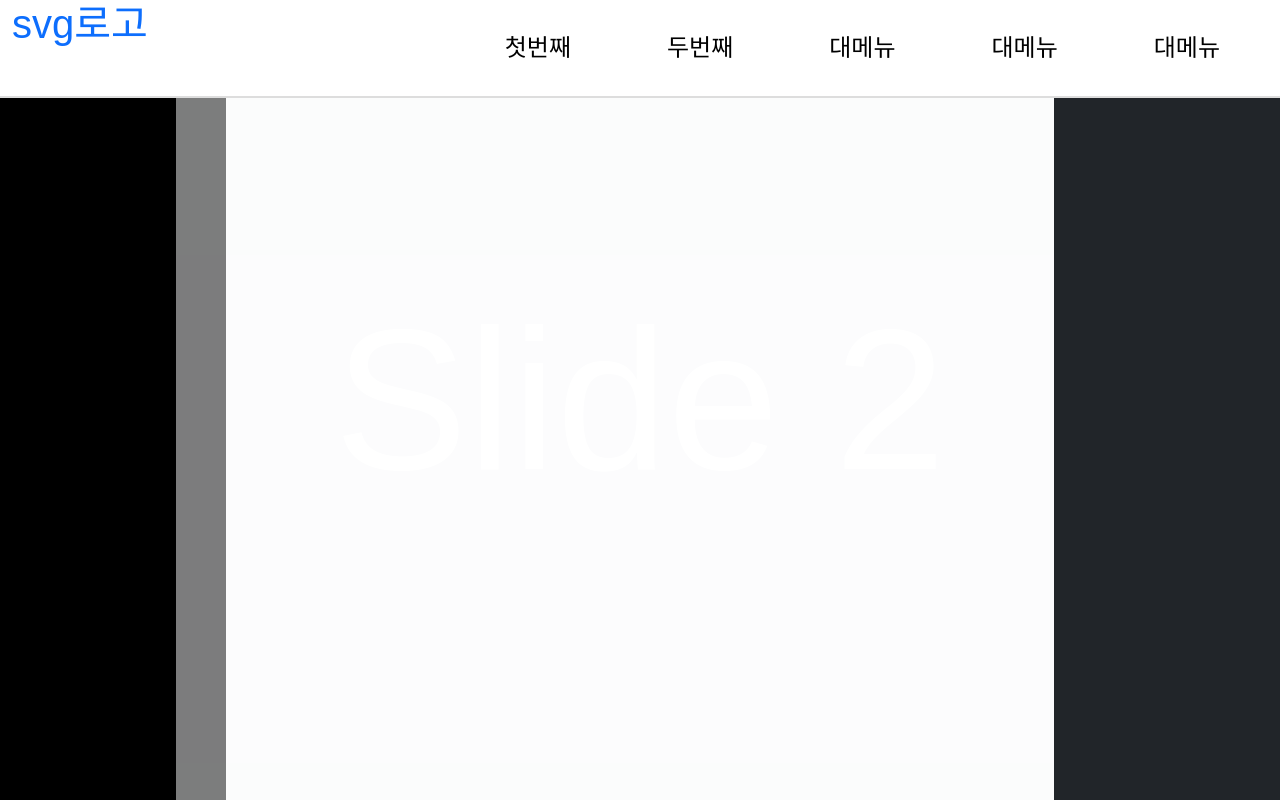
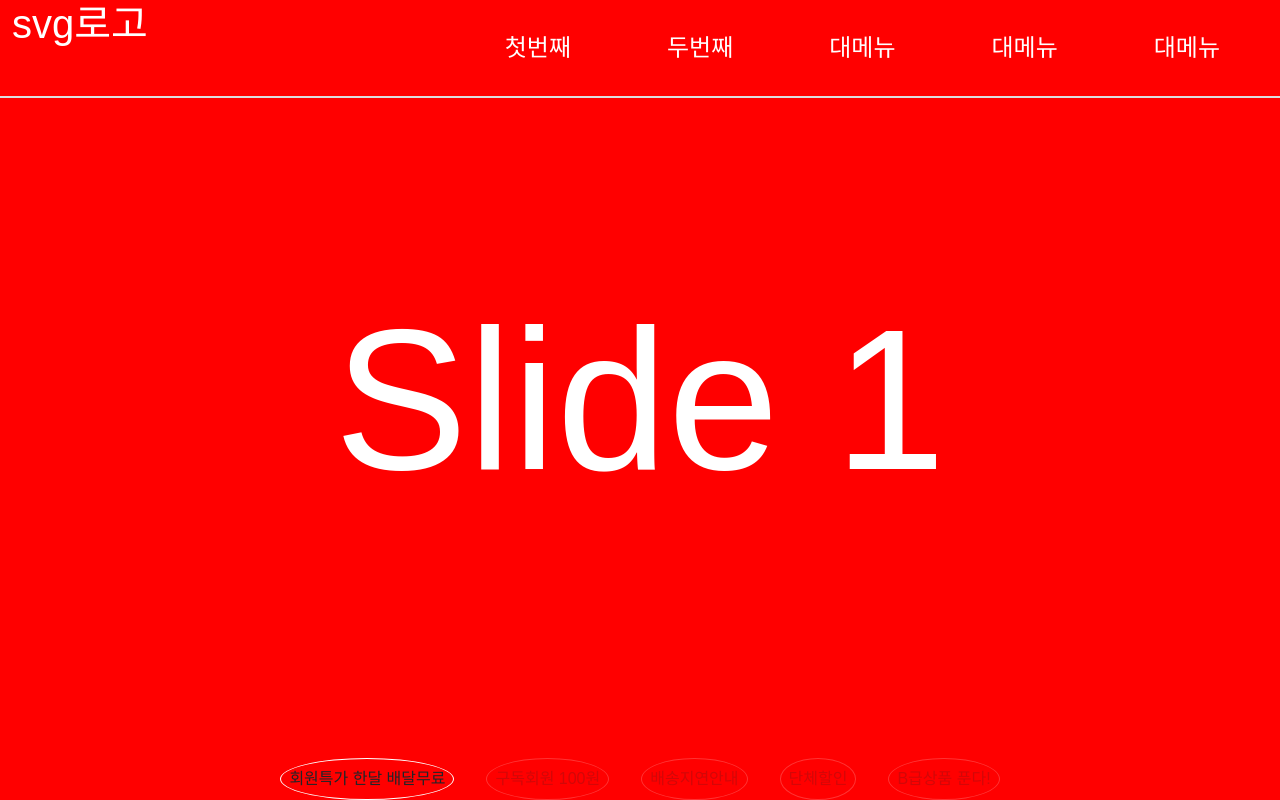
Before and after one commit to 4thdraw/vj, a plain HTML site: page public/index.html in a window 1280 px wide. Drawn offline with nearby package versions, Linux system fonts and the light colour scheme; a web font is replaced by a local one.

Commit message:
스와이퍼 커스터마이징

```diff
--- a/public/index.html
+++ b/public/index.html
@@ -13,26 +13,34 @@
   <link rel="stylesheet" href="https://unpkg.com/swiper/swiper-bundle.min.css">
 
   <!-- 커스터마이징 -->
-  <link rel="stylesheet" href="../src/layout.css">
-  <link rel="stylesheet" href="../src/basic.min.css">
+  <!-- 상단, 하단, 퀵, 팝업 -->
+  <link rel="stylesheet" href="../src/layout/css/common.css">
+  <link rel="stylesheet" href="../src/layout/css/hd.min.css">
+  <link rel="stylesheet" href="../src/layout/css/ft.min.css">
+
+  <!-- 개별페이지 -->
+   <link rel="stylesheet" href="../src/layout/css/main.min.css">
 
 
   <!-- 데이터베이스 -->
   <script src="../data/db.js"></script>
   <!-- 데이터베이스를 화면에 연동출력 -->
-  <script src="../src/api.js"></script>
+  <script src="../src/api/navi.js"></script>
+
   <!-- 플러그인 -->
   <script src="https://unpkg.com/swiper/swiper-bundle.min.js"></script>
 
-  <!-- ui.js -->
-  <script src="../src/common.js"></script>
+  <!-- 공통 -->
+  <script src="../src/layout/js/common.js"></script>
+
+  <!-- 개별페이지 -->
+   <script src="../src/layout/js/page_main.js"></script>
+
+</head>
+<body class="slide-0">
 
 
-</head>
-<body >
-
-
-  <header id="hd" class="fixed-top bg-white border-bottom">
+  <header id="hd" class="fixed-top ">
     <div class="inner container-fluid d-flex  justify-content-between ">
         <h1 class="mb-0">
           <a href="" class="d-block  logo">
@@ -54,11 +62,14 @@
    <section id="mainBanner" class="overflow-hidden">
     <div class="swiper-container">
       <div class="swiper-wrapper">
-        <div class="swiper-slide vh-100 fs-5 itemcenter">Slide 1</div>
-        <div class="swiper-slide vh-100 bg-light itemcenter">Slide 2</div>
-        <div class="swiper-slide vh-100 bg-dark itemcenter">Slide 3</div>
-        <div class="swiper-slide vh-100 bg-primery itemcenter">Slide 4</div>
-        <div class="swiper-slide vh-100 bg-warning itemcenter">Slide 5</div>
+        <div class="swiper-slide vh-100 fs-5 itemcenter" data-btnmsg="회원특가 한달 배달무료">Slide 1</div>
+        <div class="swiper-slide vh-100 bg-light itemcenter" data-btnmsg="구독회원 100원">Slide 2</div>
+        <div class="swiper-slide vh-100 bg-dark itemcenter" data-btnmsg="배송지연안내">Slide 3</div>
+        <div class="swiper-slide vh-100 bg-primery itemcenter" data-btnmsg="단체할인">Slide 4</div>
+        <div class="swiper-slide vh-100 bg-warning itemcenter" data-btnmsg="B급상품 푼다!">Slide 5</div>
+      </div>
+      <div class="indicate position-absolute bottom-0 start-0 end-0 d-flex justify-content-center w-auto zup">
+
       </div>
     </div>
    </section>
--- a/src/common.js
+++ /dev/null
@@ -1,19 +0,0 @@
-window.addEventListener('load', function(){
-    //햄버거버튼
-    const allMenubtn = this.document.querySelector("#hd_allmenu_bby");
-    allMenubtn.addEventListener('click', function(){
-      document.body.classList.toggle('menuOpen')
-    })
-
-
-    const mainBanner = new Swiper('#mainBanner .swiper-container', {
-      slidesPerView: 1.4,          // 한 번에 보여줄 슬라이드 개수
-      spaceBetween: -50,          // 슬라이드 간의 간격
-      centeredSlides: true,      // 가운데 정렬 모드
-      loop: true,                // 반복 처리
-      autoplay: {
-        delay: 3000,             // 자동 롤링 딜레이 (3초)
-        disableOnInteraction: false,  // 사용자 상호작용 후에도 자동 롤링 유지
-      },
-    });
-});
--- a/src/layout.css
+++ /dev/null
@@ -1,31 +0,0 @@
-/* 템플릿제작하기 */
-*{
-  margin: 0; padding: 0;
-  font-family: 'Pretendard', sans-serif;
-  font-weight: 400;
-}
-li{list-style: none;}
-a{ text-decoration: none; }
-
-
-/* 하단 */
-#family{
-  position: fixed;   bottom:2rem;   right:2rem;
-  background-color: yellow;
-}
-#family h2{
-  border:1px solid #000;   padding: 0.5rem;
-}
-#family ul{ /*숨김*/
-  position: absolute;   bottom: calc(100% - 1px);   left:0; right:0;
-  border:1px solid #000;
-  border-bottom:0;
-  padding: 0 1rem;
-  max-height: 0;   transition: 0.5s;   overflow: hidden;
-}
-#family.open ul{
-  max-height: 300px;
-}
-#family ul:after, #family ul:before{
-  content: "";   display: block;   height: 15px;
-}
--- /dev/null
+++ b/src/layout/css/common.css
@@ -0,0 +1,18 @@
+/* 템플릿제작하기 */
+*{
+  margin: 0; padding: 0;
+  font-family: 'Pretendard', sans-serif;
+  font-weight: 400;
+}
+li{list-style: none;}
+a{ text-decoration: none; }
+
+/* 커스터마이징공통클래스 */
+.itemcenter{
+  display: flex;
+  align-items: center;
+  justify-content: center;
+}
+.zup{
+  z-index: 100;
+}
--- /dev/null
+++ b/src/layout/js/common.js
@@ -0,0 +1,10 @@
+window.addEventListener('load', function(){
+    //햄버거버튼
+    const allMenubtn = this.document.querySelector("#hd_allmenu_bby");
+    allMenubtn.addEventListener('click', function(){
+      document.body.classList.toggle('menuOpen')
+    })
+
+
+
+});
--- /dev/null
+++ b/src/layout/js/page_main.js
@@ -0,0 +1,46 @@
+window.addEventListener('load', function(){
+    const mainBanner = new Swiper('#mainBanner .swiper-container', {
+      effect :"fade",
+      slidesPerView: 1,          // 한 번에 보여줄 슬라이드 개수
+      spaceBetween:0,          // 슬라이드 간의 간격
+     // centeredSlides: true,      // 가운데 정렬 모드
+      loop: true,                // 반복 처리
+      autoplay: {
+        delay: 6000,             // 자동 롤링 딜레이 (3초)
+        disableOnInteraction: false,  // 사용자 상호작용 후에도 자동 롤링 유지
+      },
+      pagination: {
+        el: ".indicate",
+        clickable: true,
+        renderBullet: function (index, className) {
+
+          var swiperSlide = this.slides[index];
+
+          var btnMsg = swiperSlide.dataset.btnmsg;
+
+          return '<span class="' + className + ' w-auto h-auto p-2 mx-3 bg-transparent border border-white ">' + btnMsg + '</span>';
+        },
+      },
+
+
+      on : {
+        init : function(){
+
+        },
+        realIndexChange: function() {
+          // 실제슬라이드가 변경되면
+         const activeIndex = this.activeIndex; // 현재 활성화된 슬라이드의 인덱스
+         const realIndex = this.realIndex; // 실제 슬라이드의 인덱스
+         console.log( activeIndex, realIndex )
+
+         const classesToRemove = Array.from(document.body.classList).filter(className => className.startsWith('slide-'));
+         // array 메서드 filter를 통해서 해당조건의 값만 필터링하므로 데이터타입은 여전히 배열
+         document.body.classList.remove(...classesToRemove);
+         // 배열 [] 기호를 제외함
+
+         document.body.classList.add(`slide-${realIndex}`); // 새로운 클래스 추가
+      }
+
+      }
+    });
+})
--- /dev/null
+++ b/src/layout/scss/ft.scss
@@ -0,0 +1,35 @@
+#family {
+  position: fixed;
+  bottom: 2rem;
+  right: 2rem;
+  background-color: yellow;
+
+  h2 {
+    border: 1px solid #000;
+    padding: 0.5rem;
+  }
+
+  ul { // 숨김
+    position: absolute;
+    bottom: calc(100% - 1px);
+    left: 0;
+    right: 0;
+    border: 1px solid #000;
+    border-bottom: 0;
+    padding: 0 1rem;
+    max-height: 0;
+    transition: max-height 0.5s;
+    overflow: hidden;
+
+    &:after,
+    &:before {
+      content: "";
+      display: block;
+      height: 15px;
+    }
+  }
+
+  &.open ul {
+    max-height: 300px;
+  }
+}
--- a/src/basic.scss
+++ b/src/layout/scss/hd.scss
@@ -1,8 +1,3 @@
-.itemcenter{
-  display: flex;
-  align-items: center;
-  justify-content: center;
-}
 #hd {
   .inner {
     h1 {
@@ -140,17 +135,17 @@ body.menuOpen{
 
 }
 
-#mainBanner{
-  .swiper-slide{
-    background-color: #000;
-    color:white;
-    font-size: 100px;
-    opacity: 1;
-    transition: 0.5s;
-    &.swiper-slide-active{
-      opacity: 0.5;
-      font-size: 200px !important;
-      background-color: red;
+body.slide-0,
+body.slide-2{
+  #hd{
+     a{
+      color:white !important
+     }
+  }
+  #mainBanner{
+    .swiper-slide{
+      color:white !important
     }
   }
+
 }
--- /dev/null
+++ b/src/layout/scss/main.scss
@@ -0,0 +1,16 @@
+
+
+
+#mainBanner{
+  .swiper-slide{
+    background-color: #000;
+    font-size: 100px;
+    opacity: 1;
+    transition: 0.5s;
+    &.swiper-slide-active{
+      opacity: 0.5;
+      font-size: 200px !important;
+      background-color: red;
+    }
+  }
+}
```
Also changed, not shown: public/textAni.html (added, +35 -0 lines), src/api/navi.js (renamed from src/api.js), src/basic.min.css (deleted), src/layout/css/ft.css (added), src/layout/css/ft.min.css (added), src/layout/css/hd.css, src/layout/css/hd.min.css (added), src/layout/css/main.css (added), src/layout/css/main.min.css (added).
